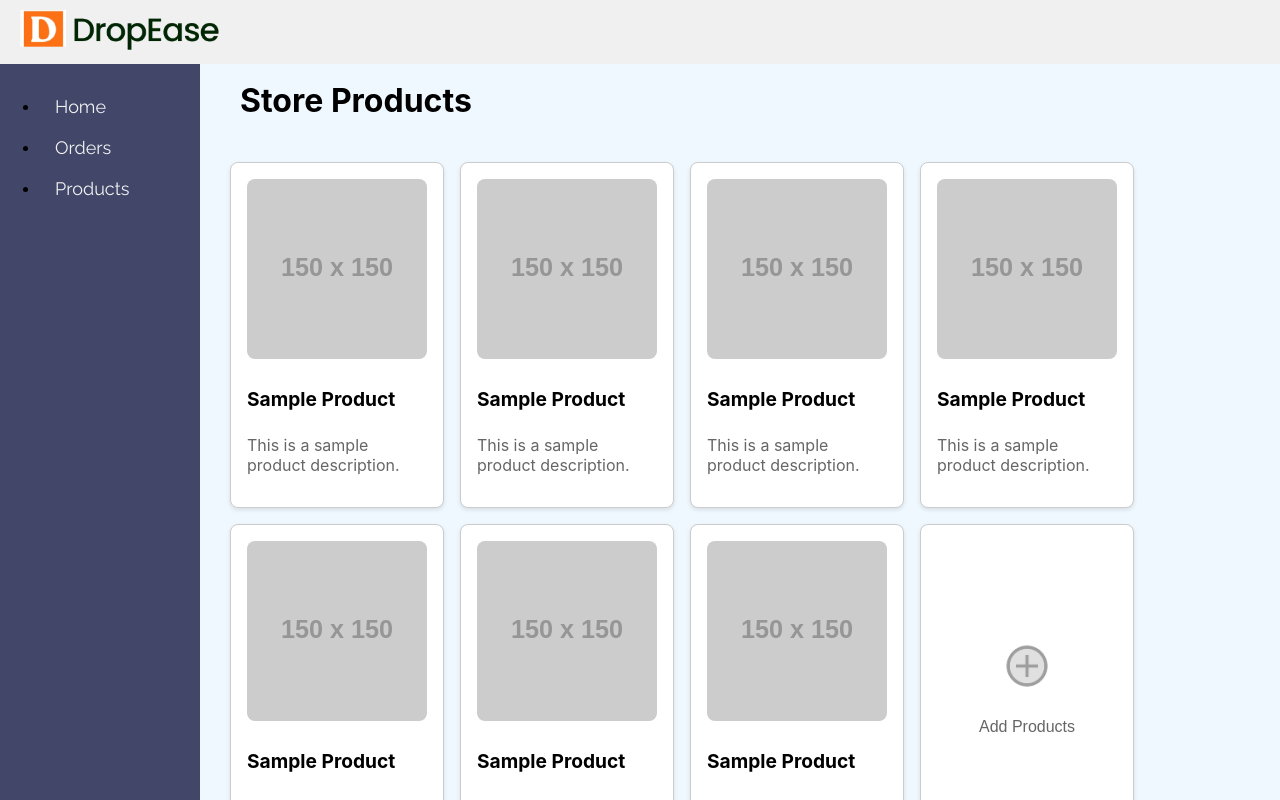
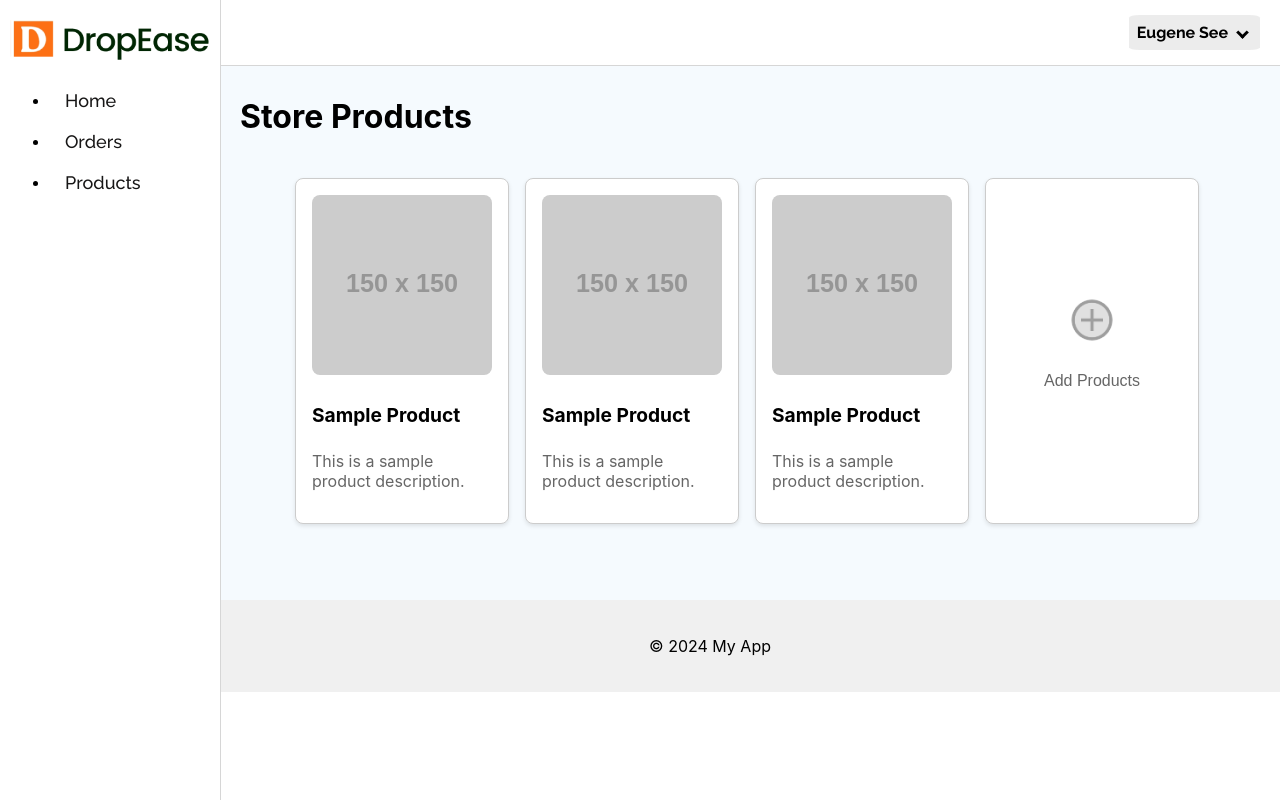
Before and after one commit to coolkheng/DropEase, a React (Create React App) app: page /orders in a window 1280 px wide. Shown: the top 800 px of the page. Built offline with nearby package versions, Linux system fonts and the light colour scheme.

Commit message:
updated product page

```diff
--- a/src/components/Header.jsx
+++ b/src/components/Header.jsx
@@ -1,14 +1,11 @@
-import React from "react";
-import Logo from "../assest/logo.png";
+import React from 'react';
+import "../style/Header.css"
+import DropdownMenu from './UsernameDropDown';
 
-const Header = ({ username }) => {
+const Header = ({ children }) => {
   return (
     <div className="header">
-      <div className="logo">
-        {/* Insert your logo component or image here */}
-        <img src={Logo} alt="Logo" />
-      </div>
-      <div className="username">{username}</div>
+      <DropdownMenu></DropdownMenu>
     </div>
   );
 };
--- a/src/components/SideNav.jsx
+++ b/src/components/SideNav.jsx
@@ -1,8 +1,14 @@
 import React from "react";
+import Logo from "../assest/logo.png";
+
 
 const SideNav = () => {
   return (
     <div className="sidenav">
+      <div className="logo">
+        {/* Insert your logo component or image here */}
+        <img src={Logo} alt="Logo" />
+      </div>
       <ul className="sidenav-menu">
         <li className="sidenav-item">
           <a href="#home">Home</a>
--- /dev/null
+++ b/src/components/UsernameDropDown.jsx
@@ -0,0 +1,37 @@
+import React, { useState } from 'react';
+import "../style/UsernameDropdown.css"
+
+const DropdownMenu = () => {
+    const [isOpen, setIsOpen] = useState(false);
+
+    const toggleMenu = () => {
+      setIsOpen(!isOpen);
+    };
+
+    const handleOptionClick = (event) => {
+      event.stopPropagation();
+      toggleMenu(); // Close the menu when an option is clicked
+    };
+
+    const handleClick = () => {
+      toggleMenu(); // Toggle the menu when the username is clicked
+    };
+
+    return (
+      <div className="dropdown-menu" onClick={handleClick}>
+        <div className="username">
+          <span>Eugene See</span>
+          <i className={`arrow-icon ${isOpen ? 'up' : 'down'}`}></i>
+        </div>
+        {isOpen && (
+          <ul className="dropdown-content">
+            <li onClick={handleOptionClick}>Account</li>
+            <li onClick={handleOptionClick}>Settings</li>
+            <li onClick={handleOptionClick}>Log Out</li>
+          </ul>
+        )}
+      </div>
+    );
+  };
+
+export default DropdownMenu;
--- a/src/pages/Products.jsx
+++ b/src/pages/Products.jsx
@@ -1,44 +1,28 @@
 import React from 'react';
-import Header from "../components/Header";
-import SideNav from '../components/SideNav';
+import Header from "../components/Header"; // Check if the path is correct
+import SideNav from '../components/SideNav'; // Check if the path is correct
 import "../style/Header.css";
 import "../style/SideNav.css";
 import "../style/MainContent.css";
 import "../style/Products.css";
 import ProductItem from '../components/ProductItem';
 import AddProductButton from '../components/AddProductButton';
+import DropdownMenu from '../components/UsernameDropDown'; // Check if the path is correct
 
-function Products ()  {
+function Products() {
   return (
     <div className="Products">
-            <Header />
-            <SideNav />
+      <Header>
+        <DropdownMenu
+        />
+      </Header>
+      <SideNav /> {/* Ensure the component is imported correctly */}
       <div className="main-content">
         <div className="title">
           <h1>Store Products</h1>
         </div>
         <div className="content">
         <div className="product-list">
-                        <ProductItem
-                            title="Sample Product"
-                            description="This is a sample product description."
-                            imageUrl="https://via.placeholder.com/150"
-                        />
-                        <ProductItem
-                            title="Sample Product"
-                            description="This is a sample product description."
-                            imageUrl="https://via.placeholder.com/150"
-                        />
-                        <ProductItem
-                            title="Sample Product"
-                            description="This is a sample product description."
-                            imageUrl="https://via.placeholder.com/150"
-                        />
-                        <ProductItem
-                            title="Sample Product"
-                            description="This is a sample product description."
-                            imageUrl="https://via.placeholder.com/150"
-                        />
             <ProductItem
                 title="Sample Product"
                 description="This is a sample product description."
--- a/src/style/Header.css
+++ b/src/style/Header.css
@@ -1,23 +1,39 @@
 @import url("https://fonts.googleapis.com/css2?family=Raleway:ital,wght@0,100..900;1,100..900&display=swap");
 
 .header {
-  position: fixed; /* Set position to fixed */
+  z-index: 0;
   top: 0; /* Align header to the top of the viewport */
   left: 0;
   right: 0;
-  z-index: 1000; /* Set a higher z-index to ensure it appears above other content */
+  z-index: 0;
   display: flex;
   justify-content: space-between;
   align-items: center;
-  padding: 10px 20px;
-  background-color: #f0f0f0;
+  padding: 15px 20px;
+  background-color: #fff;
   font-family: "Raleway", sans-serif;
+  border-bottom: 1px solid #d6d6d6;
+
+}
+
+.logo {
+  padding-top: 10px;
 }
 
 .logo img {
   width: 200px; /* Adjust the width of the logo as needed */
 }
 
+.dropdown {
+  margin-left: auto;
+}
+
 .username {
   font-weight: bold;
+  color: black;
+  margin-left: auto;
 }
+
+.username-container {
+  margin-left: auto;
+}
--- a/src/style/Products.css
+++ b/src/style/Products.css
@@ -21,7 +21,7 @@
 
 .title{
     padding-left: 120px;
-    padding-top: 60px;
+    padding-top: 10px;
     text-align: left;
 }
 
@@ -29,7 +29,7 @@
 .main-content {
     padding-bottom: 50px;
     padding-left: 120px;
-    background-color: aliceblue;
+    background-color: rgb(245, 250, 254);
     min-height: 100%;
 }
 
--- a/src/style/SideNav.css
+++ b/src/style/SideNav.css
@@ -1,18 +1,26 @@
 /* SideNav.css */
 @import url("https://fonts.googleapis.com/css2?family=Raleway:ital,wght@0,100..900;1,100..900&display=swap");
+
+.logo img {
+  width: 200px; /* Adjust the width of the logo as needed */
+}
 
 /* Main container */
 .sidenav {
   height: 100%;
   width: 200px; /* Adjust as needed */
   position: fixed;
-  z-index: 1;
+  z-index: 0;
   top: 0;
   left: 0;
-  background-color: #424669; /* Adjust background color */
+  background-color: #fff; /* Adjust background color */
   overflow-x: hidden;
-  padding-top: 70px; /* Adjust top padding */
+  padding-top: 10px; /* Adjust top padding */
+  padding-right: 10px;
+  padding-left: 10px;
   font-family: "Raleway", sans-serif;
+  border-right: 1px solid #d6d6d6;
+
 }
 
 /* Style for the links */
@@ -20,13 +28,16 @@
   padding: 10px 15px; /* Adjust padding */
   text-decoration: none;
   font-size: 18px; /* Adjust font size */
-  color: #f1f1f1; /* Adjust text color */
+  font-weight: 500;
+  color: #171616; /* Adjust text color */
   display: block;
 }
 
 /* Change color on hover */
 .sidenav a:hover {
-  color: #f1f1f1; /* Adjust hover color */
+  color: #fc521a; /* Adjust hover color */
+  transition-delay: 0.8s ease;
+
 }
 
 /* Active link style */
--- /dev/null
+++ b/src/style/UsernameDropdown.css
@@ -0,0 +1,54 @@
+.dropdown-menu {
+    position: relative;
+    display: inline-block;
+    margin-left: auto; /* To position it at the right side */
+    background-color: #e9e9e9d7;
+    padding: 8px;
+    border-radius: 8%;
+  }
+
+  .username {
+    font-weight: bold;
+    cursor: pointer;
+    margin-right: 5px;
+  }
+
+  .dropdown-content {
+    display: none;
+    position: absolute;
+    background-color: #f9f9f9;
+    border-radius: 8%;
+    min-width: 120px;
+    box-shadow: 0px 8px 16px 0px rgba(0,0,0,0.2);
+    z-index: 1;
+    right: 0;
+    margin-top: 8px; /* Adjusted margin */
+}
+
+  .dropdown-content li {
+    padding: 12px 16px; /* Adjusted padding */
+    text-decoration: none;
+    display: block;
+}
+
+
+  .dropdown-menu:hover .dropdown-content {
+    display: block;
+  }
+
+  .arrow-icon {
+    border: solid black;
+    border-width: 0 3px 3px 0;
+    display: inline-block;
+    padding: 3px;
+    margin-left: 10px;
+    margin-bottom: 1px;
+  }
+
+  .down {
+    transform: rotate(45deg);
+  }
+
+  .up {
+    transform: rotate(-135deg);
+  }
```
Also changed, not shown: src/assest/add-button.png. Lines whose indentation alone changed are shown as unchanged.
